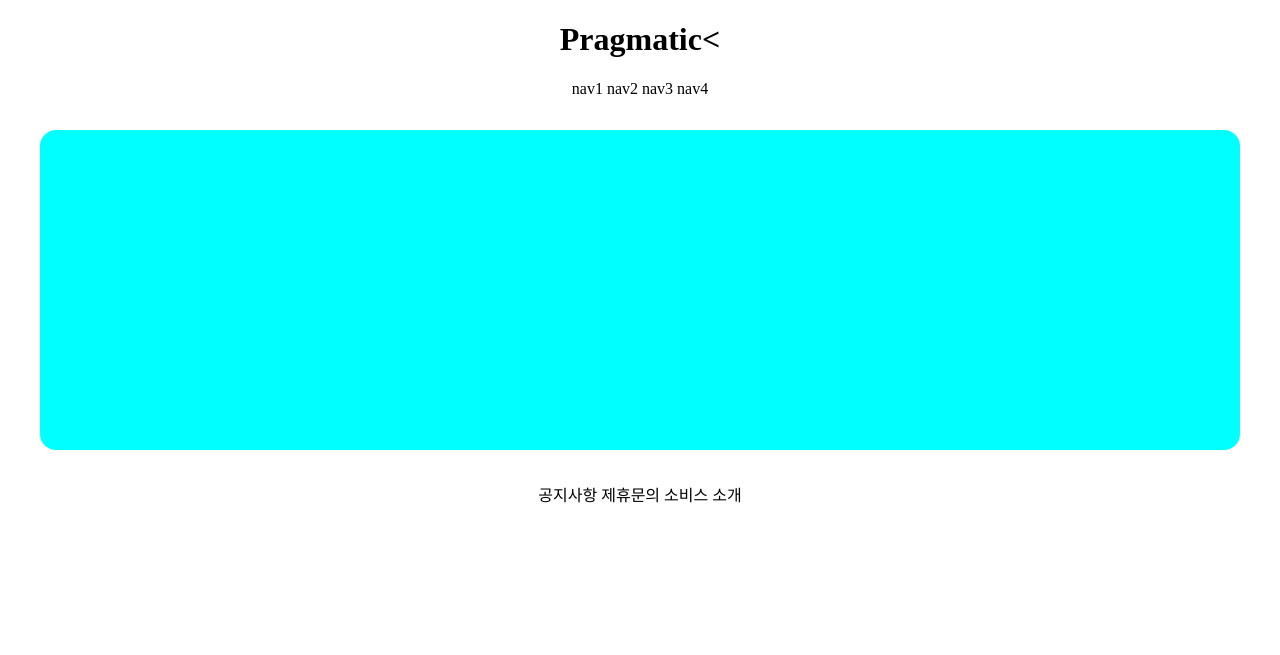
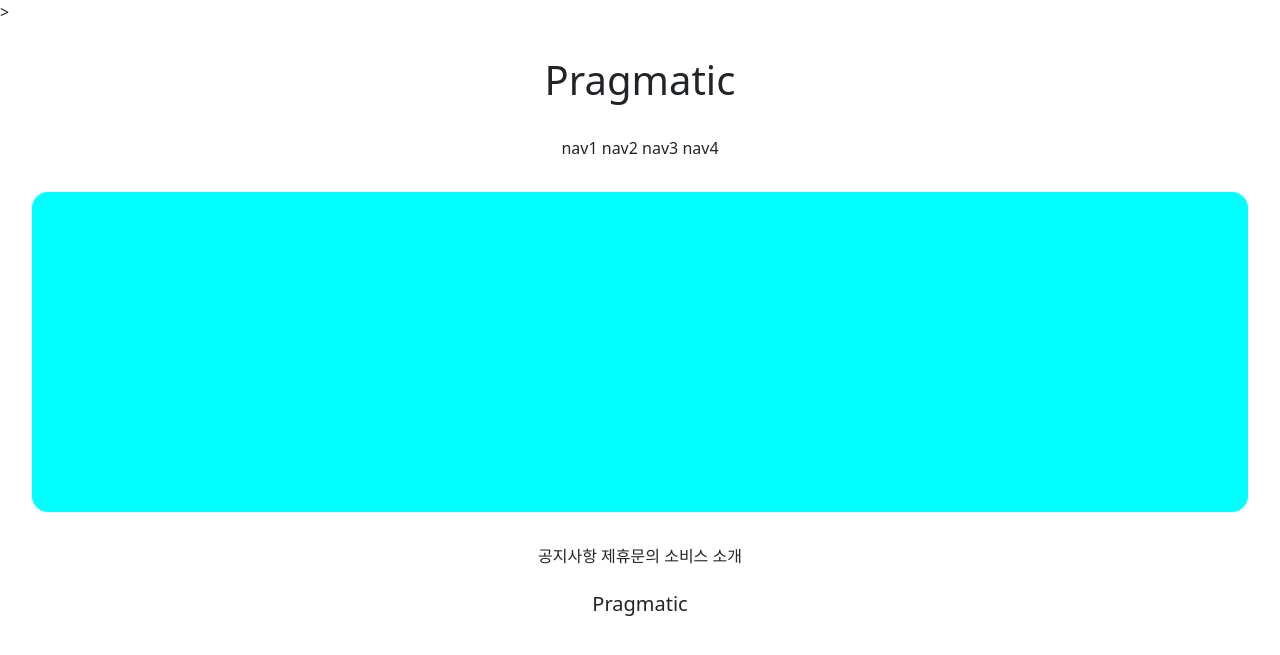
Before and after one commit to KimYoungRak/djangoProject_1, a Django app: page /accounts/hello_world/ in a window 1280 px wide. Shown: the top 655 px of the page. Run offline with Django 3.2, Linux system fonts and the light colour scheme; parts of the project's set-up code (start-up, migrations or seed data) failed here and were passed over.

Commit message:
2021-07-02 4ban class commit 2

```diff
--- a/templates/base.html
+++ b/templates/base.html
@@ -1,10 +1,8 @@
 <!DOCTYPE html>
-<html lang="en" xmlns:height="http://www.w3.org/1999/xhtml" xmlns:background-color="http://www.w3.org/1999/xhtml"
-      xmlns:margin="http://www.w3.org/1999/xhtml">
-<head>
-    <meta charset="UTF-8">
-    <title>Title</title>
-</head>
+<html lang="en" >
+
+{% include 'head.html' %}
+
 <body>
 
 {% include 'header.html' %}
--- a/templates/footer.html
+++ b/templates/footer.html
@@ -5,5 +5,7 @@
         <span>제휴문의</span>
         <span>소비스 소개</span>
     </div>
-    <div></div>
+    <div style="margin: 1.5rem 0;">
+        <h5>Pragmatic</h5>
     </div>
+</div>
--- /dev/null
+++ b/templates/head.html
@@ -0,0 +1,12 @@
+<head>
+    <meta charset="UTF-8">
+    <title>Title</title>
+
+    {#  BOOTSTARAP LINK #}
+    <link href="https://cdn.jsdelivr.net/npm/bootstrap@5.0.2/dist/css/bootstrap.min.css" rel="stylesheet" integrity="sha384-EVSTQN3/azprG1Anm3QDgpJLIm9Nao0Yz1ztcQTwFspd3yD65VohhpuuCOmLASjC" crossorigin="anonymous">
+
+
+    <link rel="preconnect" href="https://fonts.googleapis.com">
+<link rel="preconnect" href="https://fonts.gstatic.com" crossorigin>
+<link href="https://fonts.googleapis.com/css2?family=Pacifico&display=swap" rel="stylesheet">>
+</head>
--- a/templates/header.html
+++ b/templates/header.html
@@ -1,6 +1,6 @@
 <div style="text-align : center">
-    <div>
-        <h1>Pragmatic<</h1>
+    <div style="margin: 2rem 0;">
+        <h1>Pragmatic</h1>
     </div>
     <div>
         <span>nav1</span>
```
